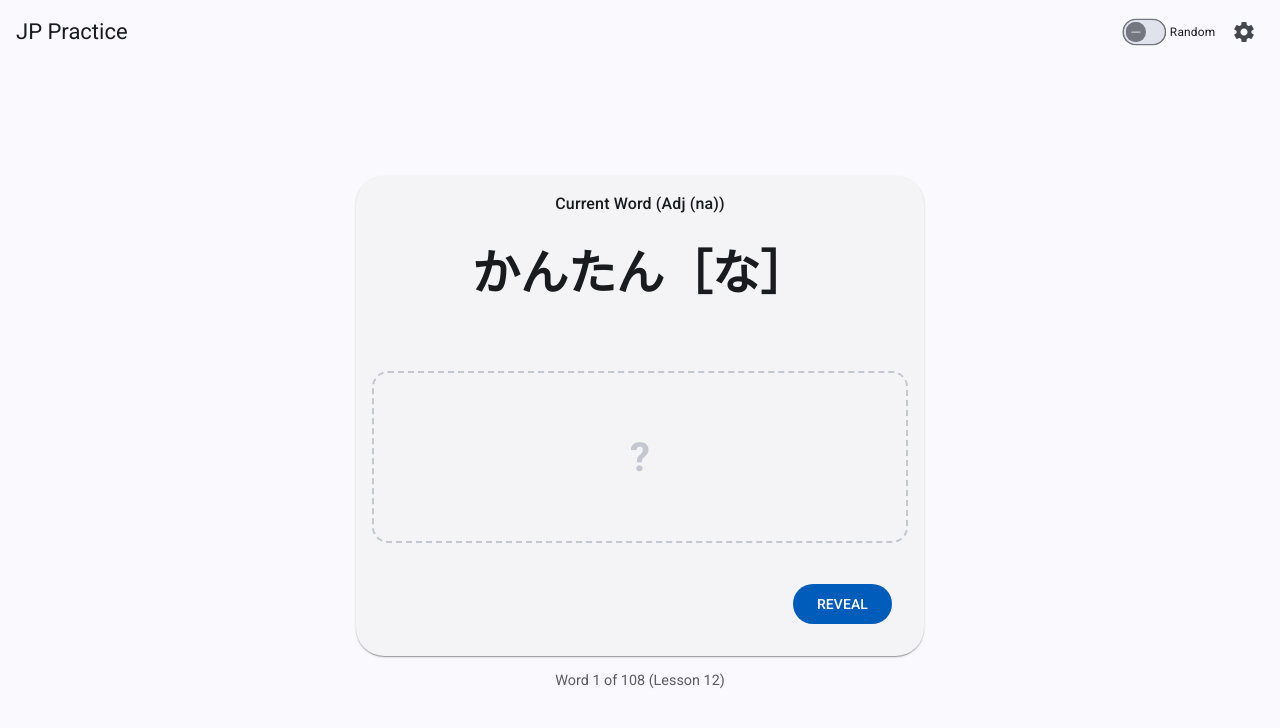
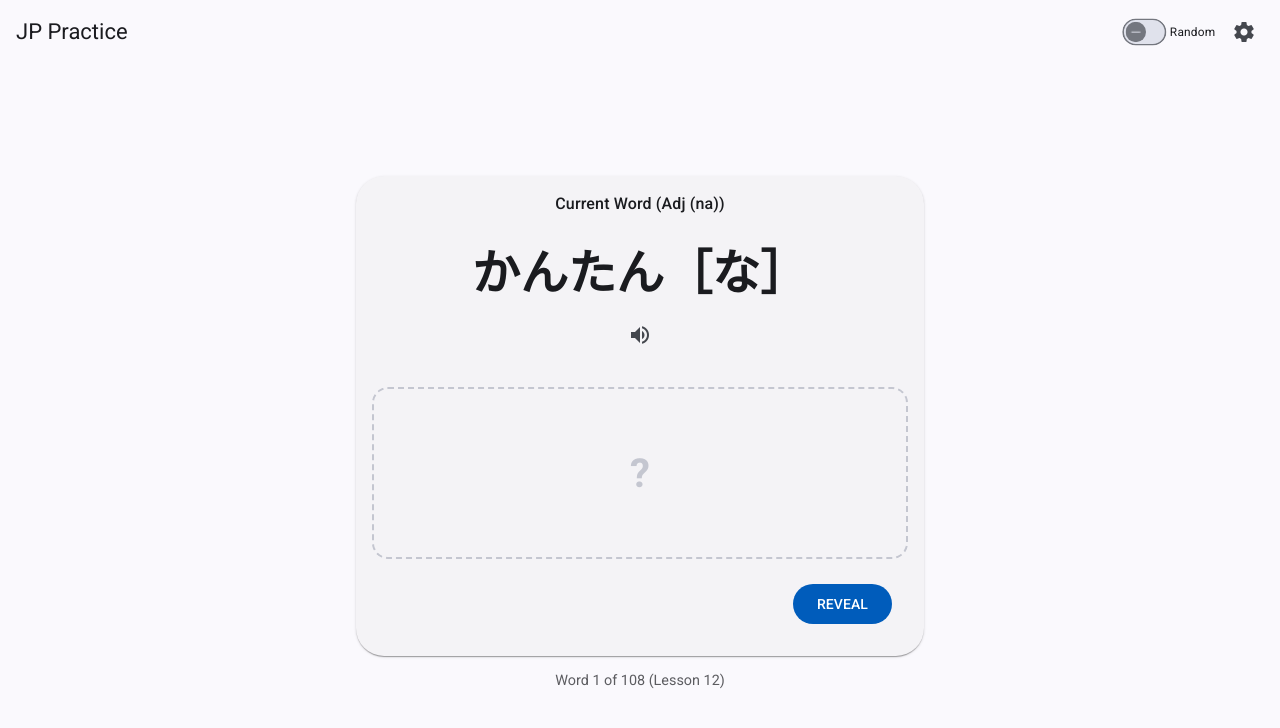
Before and after one commit to olifink/japanese-vocab-practice, an Angular app: page / in a window 1280 px wide. Shown: the top 728 px of the page. Built offline with nearby package versions, Linux system fonts and the light colour scheme.

Commit message:
add pronunciation feature for Japanese words with speech synthesis

```diff
--- a/src/app/app.html
+++ b/src/app/app.html
@@ -20,7 +20,12 @@
         </mat-card-subtitle>
         <mat-card-title>
           @if (settings.mode() === 'JP-EN') {
-          <h1>{{ currentWord()?.japaneseForm }}</h1>
+          <div class="japanese-display">
+            <h1>{{ currentWord()?.japaneseForm }}</h1>
+            <button mat-icon-button (click)="speak(currentWord()?.japaneseForm)" aria-label="Speak Japanese pronunciation">
+              <mat-icon>volume_up</mat-icon>
+            </button>
+          </div>
           } @else {
           <h1>{{ currentWord()?.meaning }}</h1>
           }
@@ -35,7 +40,12 @@
             @if (settings.mode() === 'JP-EN') {
             <p class="answer-text">{{ currentWord()?.meaning }}</p>
             } @else {
-            <p class="answer-text">{{ currentWord()?.japaneseForm }}</p>
+            <div class="japanese-display">
+              <p class="answer-text">{{ currentWord()?.japaneseForm }}</p>
+              <button mat-icon-button (click)="speak(currentWord()?.japaneseForm)" aria-label="Speak Japanese pronunciation">
+                <mat-icon>volume_up</mat-icon>
+              </button>
+            </div>
             }
           </div>
           } @else {
--- a/src/app/app.scss
+++ b/src/app/app.scss
@@ -87,9 +87,16 @@
 h1 {
   font-size: clamp(2rem, 8vw, 3rem); // Responsive font size
   line-height: 1.4; // Taller line height to prevent overlap
-  margin: 1.5rem 0;
+  margin: 1.5rem 0 0.5rem;
   text-align: center;
   word-break: break-word;
+}
+
+.japanese-display {
+  display: flex;
+  flex-direction: column;
+  align-items: center;
+  margin-bottom: 0.5rem;
 }
 
 .full-width {
--- a/src/app/app.ts
+++ b/src/app/app.ts
@@ -68,6 +68,14 @@ export class App {
     });
   }
 
+  speak(text: string | undefined): void {
+    if (!text || !('speechSynthesis' in window)) return;
+    speechSynthesis.cancel();
+    const utterance = new SpeechSynthesisUtterance(text);
+    utterance.lang = 'ja-JP';
+    speechSynthesis.speak(utterance);
+  }
+
   openSettings() {
     this.dialog.open(SettingsDialog, {
       width: '400px'
```
